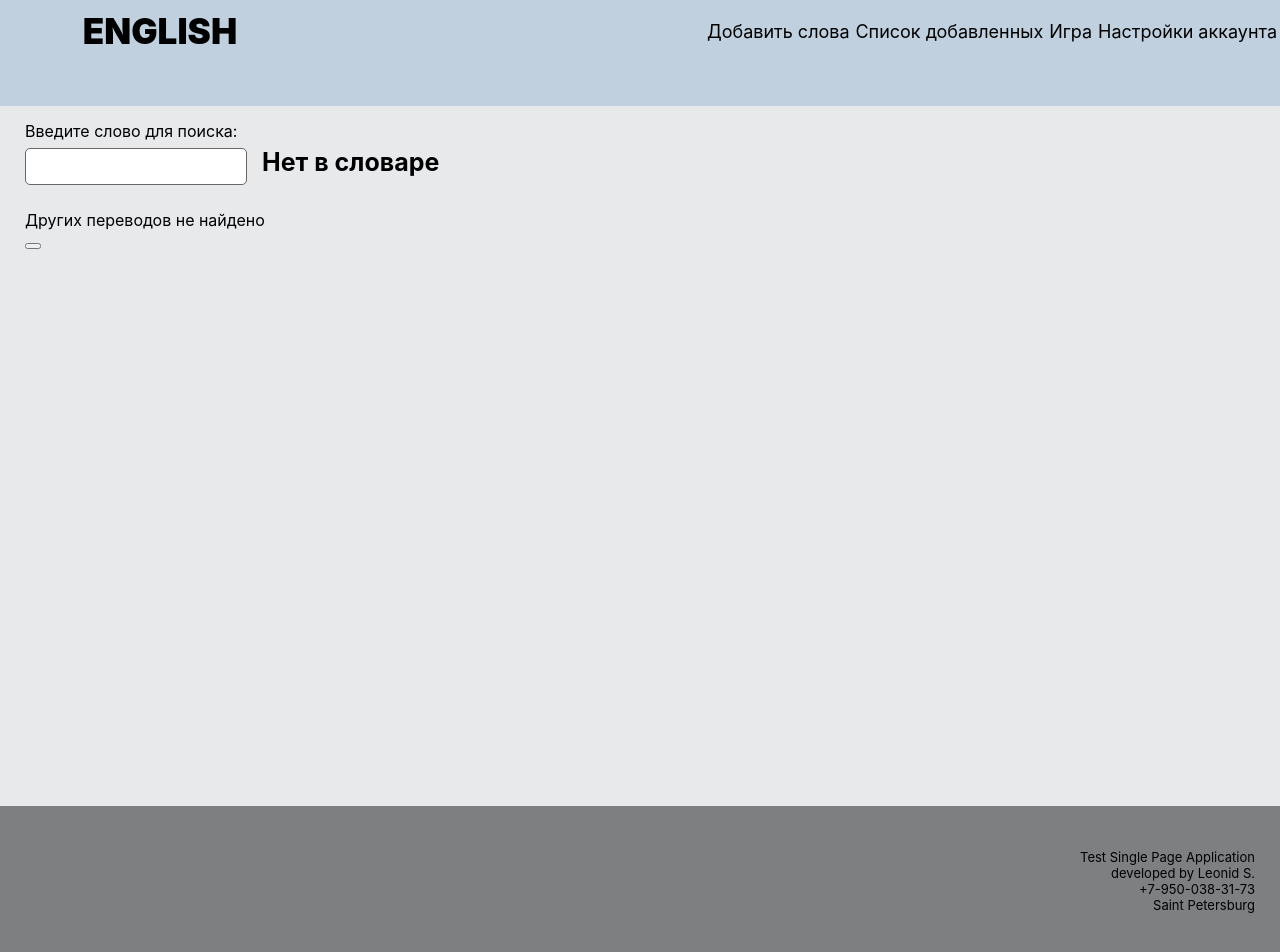
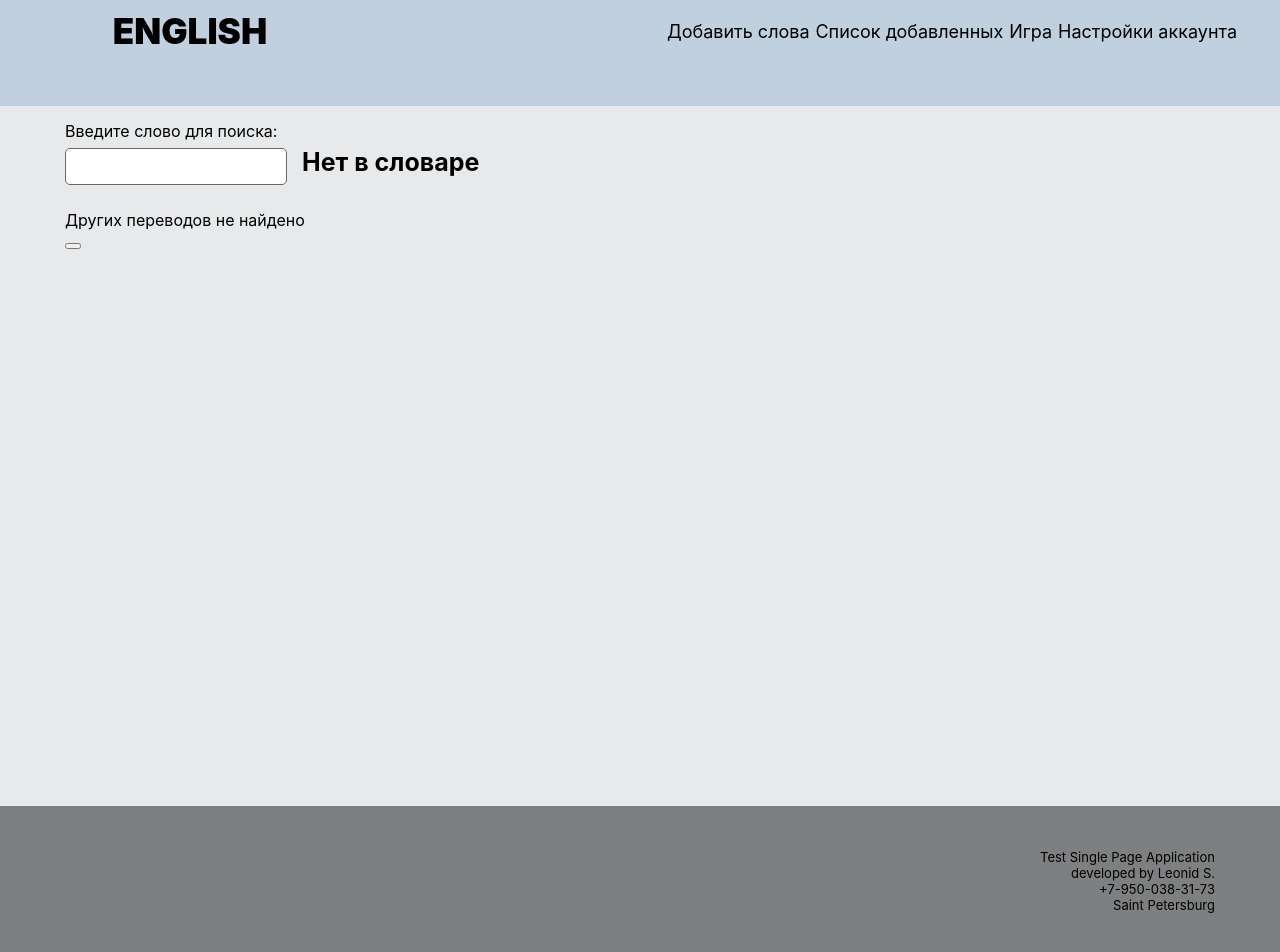
Before and after one commit to AlexCole999/first-project-eng, a React (Create React App) app: page / in a window 1280 px wide. Shown: the part 44-996 px from the top of the page. Built offline with nearby package versions, Linux system fonts and the light colour scheme.

Commit message:
completed translate component(iterate def & display all of data from yandex server)

```diff
--- a/src/components/Dashboard/Dashboard.css
+++ b/src/components/Dashboard/Dashboard.css
@@ -1,8 +1,13 @@
+.dashboard-container{
+  display: flex;
+  justify-content: center;
+  background-color: rgb(231, 233, 235);
+}
 .Dashboard{
   grid-area: Dashboard;
-  background-color: rgb(231, 233, 235);
   min-height: 700px;
   text-align: start;
+  width: 1200px;
 }
 .Dashboard-content{
   padding: 15px 25px;
--- a/src/components/Dashboard/Dashboard.jsx
+++ b/src/components/Dashboard/Dashboard.jsx
@@ -22,6 +22,7 @@ export default function Dashboard() {
     else setyandex({ head: {}, def: [] });
   }
   return (
+    <div className="dashboard-container">
       <div className="Dashboard">
         <div className="Dashboard-content">
           <div className="wordSearch">
@@ -47,5 +48,6 @@ export default function Dashboard() {
         </div>
 
       </div >
+    </div>
   )
 }
--- a/src/components/Dashboard/YandexVocabulary/SearchedTranslate/SearchedTranslate.css
+++ b/src/components/Dashboard/YandexVocabulary/SearchedTranslate/SearchedTranslate.css
@@ -1,15 +1,22 @@
 .SearchedTranslate{
   font-weight: bold;
-  border: 1px solid grey;
+  border: 2px solid grey;
   min-width: 250px;
+  min-height: 250px;
   padding: 15px;
   margin-top: 5px;
-  border-radius: 5px;
+  margin-right: 10px;
+  border-radius: 15px;
 }
 .SearchedTranslate__pos{
-  margin-bottom: 10px;
+  margin-bottom: 15px;
   display: flex;
   justify-content: center;
   align-items: start;
   width: 100%;
 }
+.translatedElement{
+  margin-top: 10px;
+  display: flex;
+  justify-content: space-between;
+}
--- a/src/components/Dashboard/YandexVocabulary/SearchedTranslate/SearchedTranslate.jsx
+++ b/src/components/Dashboard/YandexVocabulary/SearchedTranslate/SearchedTranslate.jsx
@@ -1,34 +1,35 @@
 import React from 'react';
 import './SearchedTranslate.css';
 import toUpperCase from '../../../functionsForComponents/toUpperCase';
-
-// import { AiFillCheckCircle } from "react-icons/ai";
+import { AiFillCheckCircle } from "react-icons/ai";
 
 export default function SearchedTranslate(props) {
   return (
     <div className="SearchedTranslate">
       <div>
         <div className="SearchedTranslate__pos">
-          {props.pos == "noun"
-            ? "Существительное"
-            : props.pos == "adjective"
-              ? "Прилагательное"
-              : props.pos == "verb"
-                ? "Глагол"
-                : props.pos == "pronoun"
-                  ? "Местоимение"
-                  : props.pos == "adverb"
-                    ? "Наречие" : props.pos}
+          {props.pos == "noun" ? "Существительное"
+            : props.pos == "verb" ? "Глагол"
+              : props.pos == "adjective" ? "Прилагательное"
+                : props.pos == "pronoun" ? "Местоимение"
+                  : props.pos == "adverb" ? "Наречие"
+                    : props.pos == "preposition" ? "Предлог"
+                      : props.pos == "foreign word" ? "Иностранное слово"
+                        : props.pos == "participle" ? "Причастие"
+                          : props.pos == "particle" ? "Частица"
+                            : props.pos == "interjection" ? "Междометие"
+                              : props.pos == "numeral" ? "Числительное"
+                                : props.pos}
         </div>
         {props.translates.map(
           x =>
-            <div>
-              {toUpperCase(x.text)}
+            <div className="translatedElement">
+              <div>{toUpperCase(x.text)}</div>
+              <AiFillCheckCircle
+                style={{ color: "grey", width: "20px", height: '20px' }}
+                onClick={(e) => { console.log(e.target.style.color); e.target.style.color = 'green' }} />
             </div>)}
       </div>
     </div>
   );
 }
-/* <AiFillCheckCircle
-        style={{ color: "grey", width: "20px", height: '20px' }}
-        onClick={() => console.log(1)} /> */
--- a/src/components/Dashboard/YandexVocabulary/YandexVocabulary.css
+++ b/src/components/Dashboard/YandexVocabulary/YandexVocabulary.css
@@ -1,6 +1,6 @@
 .YandexVocabulary{
   display: flex;
   justify-content: start;
-  align-items: stretch;
+  flex-wrap: wrap;
   margin-top: 5px;
 }
--- a/src/components/Footer/Footer.css
+++ b/src/components/Footer/Footer.css
@@ -1,12 +1,17 @@
-.Footer{
+.footer-container{
   display: flex;
-  justify-content: flex-end;
+  justify-content: center;
   align-items: center;
   grid-area: Footer;
   background-color: rgba(8, 10, 12, 0.521);
   height: 100%;
   text-align: center;
 }
+.Footer{
+  display: flex;
+  justify-content: flex-end;
+  min-width: 1200px;
+}
 .Footer-word{
   padding: 25px;
   font-size: 13px;
--- a/src/components/Footer/Footer.jsx
+++ b/src/components/Footer/Footer.jsx
@@ -3,6 +3,7 @@ import './Footer.css'
 
 export default function Footer() {
   return (
+    <div className="footer-container">
       <div className="Footer">
         <div className="Footer-word">
           <div style={{ float: 'right' }}> Test Single Page Application</div><br />
@@ -10,6 +11,7 @@ export default function Footer() {
           <div style={{ float: 'right' }}>+7-950-038-31-73 </div><br />
           <div style={{ float: 'right' }}>Saint Petersburg</div><br />
         </div>
+      </div>
     </div >
   )
 }
--- a/src/components/Navbar/Navbar.css
+++ b/src/components/Navbar/Navbar.css
@@ -1,11 +1,16 @@
+.navbar-container{
+  display: flex;
+  justify-content: center;
+  background-color: rgb(192, 208, 223);
+}
 .Navbar{
   grid-area: Navbar;
   min-height: 150px;
-  background-color: rgb(192, 208, 223);
+  min-width: 1200px;
   display: flex;
   justify-content: space-between;
 }
-.Navbar-container{
+.Navbar-right{
   display: flex;
   justify-content: space-around;
   flex-wrap: wrap;
--- a/src/components/Navbar/Navbar.jsx
+++ b/src/components/Navbar/Navbar.jsx
@@ -6,14 +6,16 @@ import Logo from './Logo/Logo'
 
 export default function Navbar() {
   return (
+    <div className="navbar-container">
       <div className="Navbar">
         <Logo />
-      <div className="Navbar-container">
+        <div className="Navbar-right">
           <NavbarElem name="Добавить слова" />
           <NavbarElem name="Список добавленных" />
           <NavbarElem name="Игра" />
           <NavbarElem name="Настройки аккаунта" />
         </div>
       </div>
+    </div>
   )
 }
```
Lines whose indentation alone changed are shown as unchanged.
